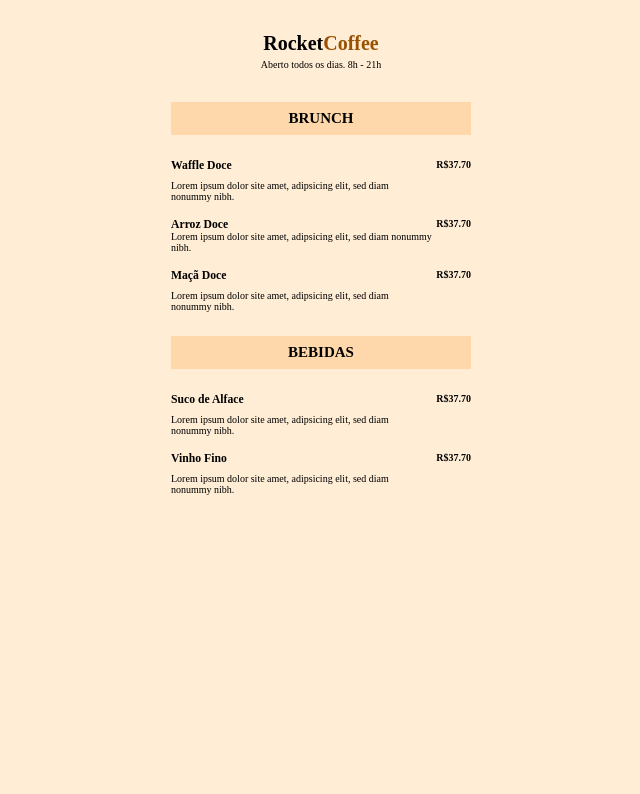
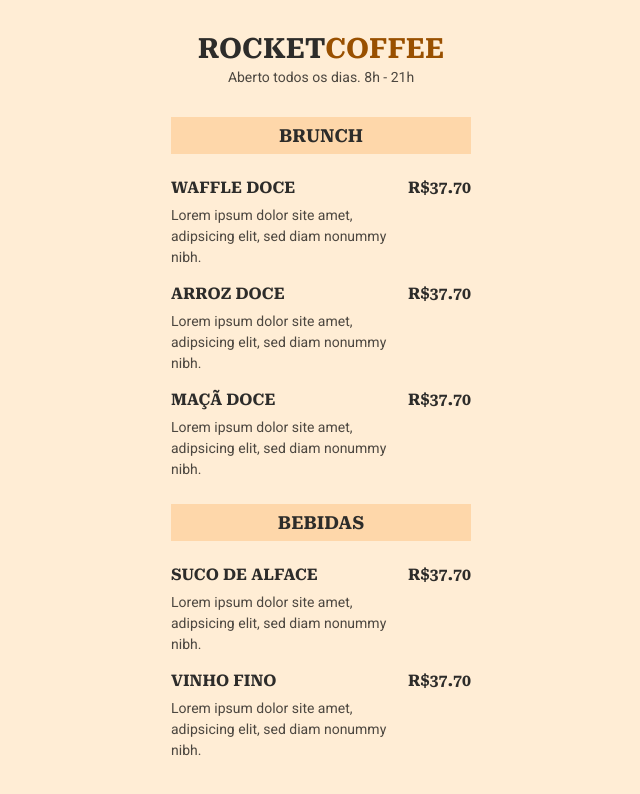
Before and after one commit to Wesley-Nilton/rocketcoffee, a plain HTML site: page index.html in a window 1280 px wide. Shown: the whole page, without its empty margins (319-959 px from the left). Drawn offline with Linux system fonts and the light colour scheme.

Commit message:
Add text styles

```diff
--- a/index.html
+++ b/index.html
@@ -7,6 +7,10 @@
     <title>RocketCoffee</title>
     <!-- CSS -->
     <link rel="stylesheet" href="style.css">
+    <!-- FONTS -->
+    <link rel="preconnect" href="https://fonts.googleapis.com">
+    <link rel="preconnect" href="https://fonts.gstatic.com" crossorigin>
+    <link href="https://fonts.googleapis.com/css2?family=Roboto&family=Roboto+Serif:opsz,wght@8..144,700&display=swap" rel="stylesheet">
 </head>
 <body>
     <header>
@@ -24,7 +28,7 @@
                 <strong class="price">R$37.70</strong>
             </li>
             <li>
-                <div class="destails">
+                <div class="details">
                     <h3>Arroz Doce</h3>
                     <p class="description">Lorem ipsum dolor site amet, adipsicing elit, sed diam nonummy nibh.</p>
                 </div>
--- a/style.css
+++ b/style.css
@@ -9,12 +9,28 @@
     --body-bg-color: #FFEDD5;
     --sub-bg-color: #FED7AA;
     --title-higlight-color: #995000;
+    --text-color: #2D2C2A;
+
+    --primary-font: 'Roboto', sans-serif;
+    --secondary-font: 'Roboto Serif', serif;
 
     font-size: 62.5%;
 }
 
 body{
+    font-family: var(--primary-font);
     background-color: var(--body-bg-color);
+}
+
+h1, h2, h3, .price{
+    color: var(--text-color);
+    font-family: var(--secondary-font);
+    text-transform: uppercase;
+}
+
+h3, .price{
+    font-size: 1.6rem;
+    line-height: 1.9rem;
 }
 
 ul{
@@ -33,11 +49,19 @@ header, section{
 }
 
 header h1{
+    font-size: 2.8rem;
+    line-height: 3.3rem;
     margin-bottom: .4rem;
 }
 
 header h1 span{
     color: var(--title-higlight-color);
+}
+
+header p{
+    color: #000000b3;
+    font-size: 1.4rem;
+    line-height: 1.6rem;
 }
 
 /* SECTION */
@@ -46,8 +70,9 @@ section{
 }
 
 section h2{
+    font-size: 1.8rem;
     text-align: center;
-    text-transform: uppercase;
+    line-height: 2.1rem;
     margin-bottom: 2.4rem;
     padding: .8rem 1.6rem;
     background-color: var(--sub-bg-color);
@@ -66,3 +91,9 @@ li .details{
 .details h3{
     margin-bottom: .8rem;
 }
+
+.details p{
+    color: #000000b3;
+    font-size: 1.4rem;
+    line-height: 2.1rem;
+}
```
